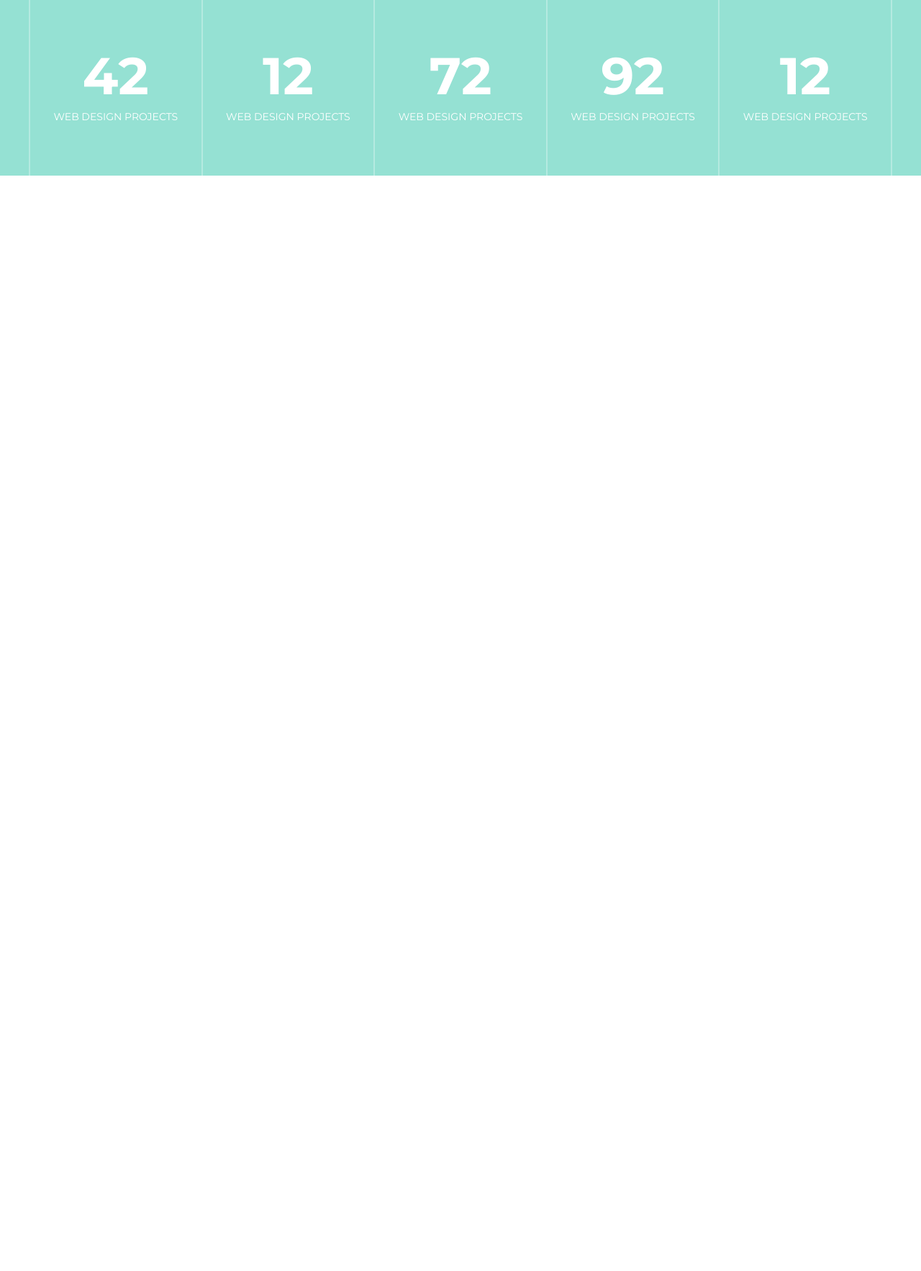
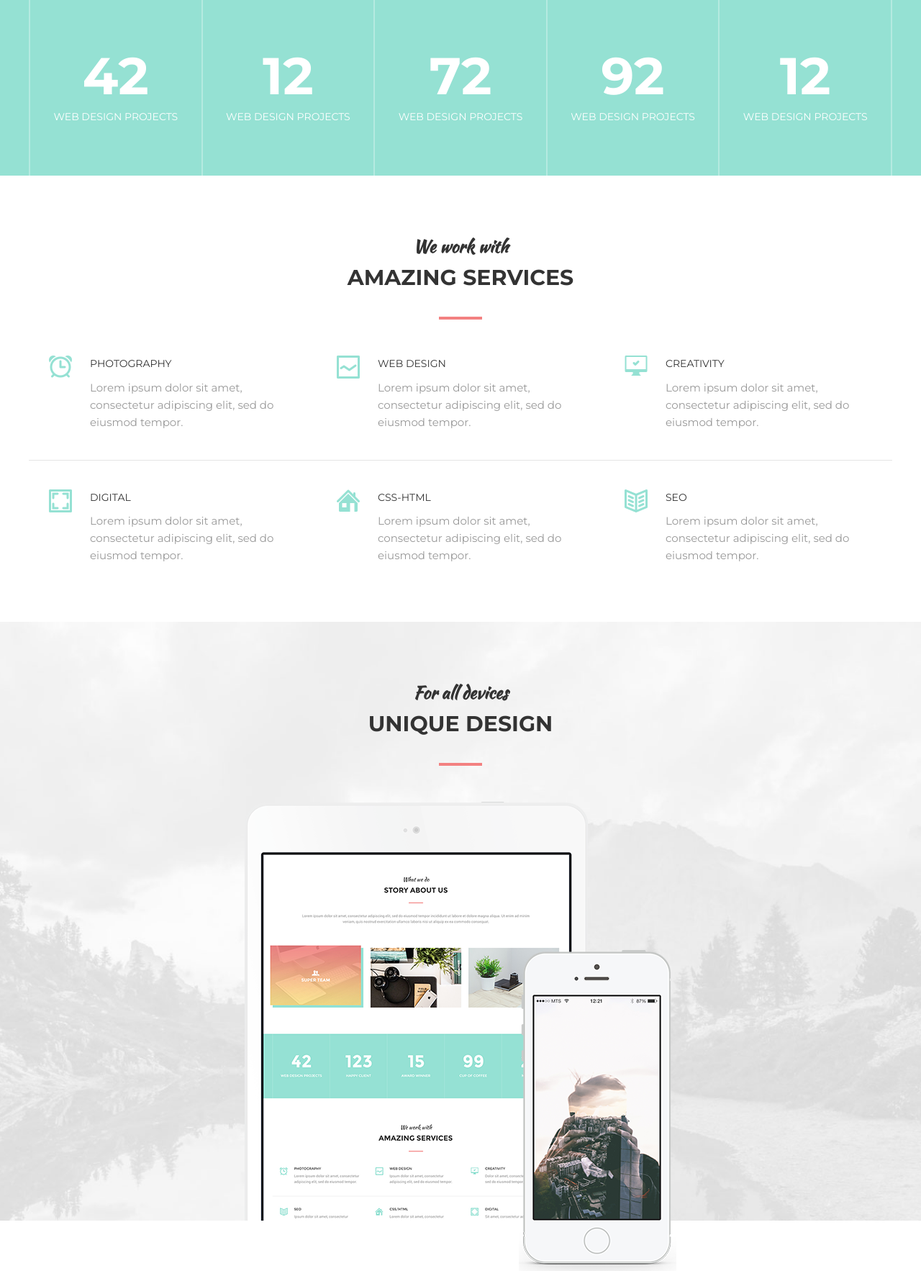
Before and after one commit to Dzikovskiy/htmlStudy, a PHP site: page / in a window 1280 px wide. Shown: the part 1489-3255 px from the top of the page at 72% size. Before the commit the page ends 1733 px from the top, so only its background shows below. Run offline with PHP 8.4, Linux system fonts and the light colour scheme.

Commit message:
Adding pages

```diff
--- a/assets/css/style.css
+++ b/assets/css/style.css
@@ -19,6 +19,15 @@ h4,
 h5,
 h6 {
     margin: 0;
+}
+
+hr {
+    display: block;
+    width: 100%;
+    height: 1px;
+    margin: 40px 0;
+    border: 0;
+    background-color: #e5e5e5;
 }
 
 
@@ -215,10 +224,16 @@ h6 {
     padding: 80px 0;
 }
 
+.section--devices {
+    padding-bottom: 0;
+    background: url("../images/images/devices-bg.jpg") center no-repeat;
+    background-size: cover;
+}
+
 .section_header {
     width: 100%;
     max-width: 950px;
-    margin: 0 auto 40px;
+    margin: 0 auto 50px;
     text-align: center;
 }
 
@@ -336,3 +351,57 @@ h6 {
     font-size: 14px;
     text-transform: uppercase;
 }
+
+
+/*Services*/
+
+.services {
+    display: flex;
+}
+
+.services_item {
+    flex: 1 1 0;
+    padding-left: 85px;
+    padding-right: 35px;
+    position: relative;
+}
+
+.services_icon {
+    position: absolute;
+    top: 0;
+    left: 28px;
+    z-index: 1;
+}
+
+.services_title {
+    margin-bottom: 10px;
+    font-size: 14px;
+    color: #333;
+    text-transform: uppercase;
+}
+
+.services_text {
+    font-size: 15px;
+    color: #999;
+}
+
+
+/*Devices*/
+
+.devices {
+    width: 100%;
+    max-width: 600px;
+    margin: 0 auto;
+    position: relative;
+}
+
+.devices_item {
+    display: block;
+}
+
+.devices_item--iphone {
+    position: absolute;
+    bottom: -70px;
+    right: 0;
+    z-index: 1;
+}
--- a/index.html
+++ b/index.html
@@ -111,6 +111,77 @@
             </div>
         </div>
     </div>
+    <section class="section">
+        <div class="container">
+
+            <div class="section_header">
+                <h3 class="section_upptitle">We work with</h3>
+                <h2 class="section_title">Amazing Services</h2>
+            </div>
+
+            <div class="services">
+                <div class="services_item">
+                    <img class="services_icon" src="assets/images/images/services/photography.png" alt="">
+                    <div class="services_title">photography</div>
+                    <div class="services_text">
+                        Lorem ipsum dolor sit amet, consectetur adipiscing elit, sed do eiusmod tempor.
+                    </div>
+                </div>
+                <div class="services_item">
+                    <img class="services_icon" src="assets/images/images/services/webdesign.png" alt="">
+                    <div class="services_title">Web Design </div>
+                    <div class="services_text">
+                        Lorem ipsum dolor sit amet, consectetur adipiscing elit, sed do eiusmod tempor.
+                    </div>
+                </div>
+                <div class="services_item">
+                    <img class="services_icon" src="assets/images/images/services/creativity.png" alt="">
+                    <div class="services_title">creativity</div>
+                    <div class="services_text">
+                        Lorem ipsum dolor sit amet, consectetur adipiscing elit, sed do eiusmod tempor.
+                    </div>
+                </div>
+            </div>
+            <hr>
+            <div class="services">
+                <div class="services_item">
+                    <img class="services_icon" src="assets/images/images/services/digital.png" alt="">
+                    <div class="services_title">Digital</div>
+                    <div class="services_text">
+                        Lorem ipsum dolor sit amet, consectetur adipiscing elit, sed do eiusmod tempor.
+                    </div>
+                </div>
+                <div class="services_item">
+                    <img class="services_icon" src="assets/images/images/services/css-html.png" alt="">
+                    <div class="services_title">Css-html</div>
+                    <div class="services_text">
+                        Lorem ipsum dolor sit amet, consectetur adipiscing elit, sed do eiusmod tempor.
+                    </div>
+                </div>
+                <div class="services_item">
+                    <img class="services_icon" src="assets/images/images/services/seo.png" alt="">
+                    <div class="services_title">SEO</div>
+                    <div class="services_text">
+                        Lorem ipsum dolor sit amet, consectetur adipiscing elit, sed do eiusmod tempor.
+                    </div>
+                </div>
+            </div>
+
+        </div>
+    </section>
+    <section class="section section--devices">
+        <div class="container"> </div>
+
+        <div class="section_header">
+            <h3 class="section_upptitle">For all devices</h3>
+            <h2 class="section_title">Unique design</h2>
+        </div>
+        <div class="devices">
+            <img class="devices_item" src="assets/images/images/ipad.png" alt="">
+            <img class="devices_item devices_item--iphone" src="assets/images/images/iphone.png" alt="">
+        </div>
+
+    </section>
 
 
 
```
Also changed, not shown: assets/images/images/devices-bg.jpg (added), assets/images/images/ipad.png (added), assets/images/images/iphone.png (added), assets/images/images/services/creativity.png (added), assets/images/images/services/css-html.png (added), assets/images/images/services/digital.png (added), assets/images/images/services/photography.png (added), assets/images/images/services/seo.png (added), assets/images/images/services/webdesign.png (added).
